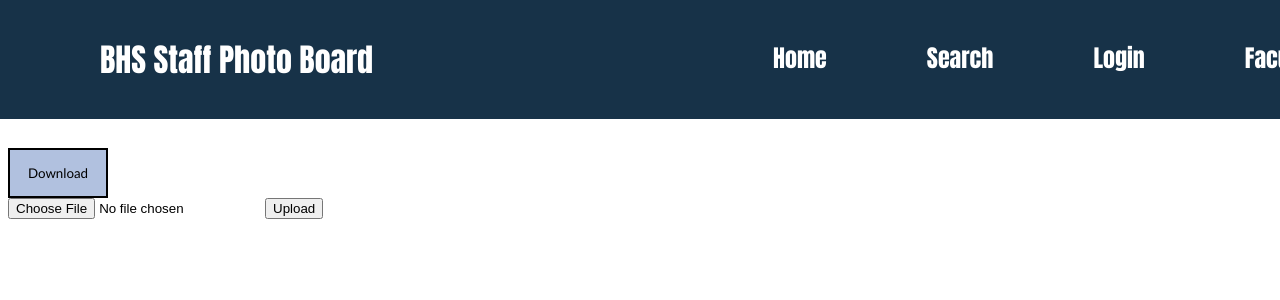
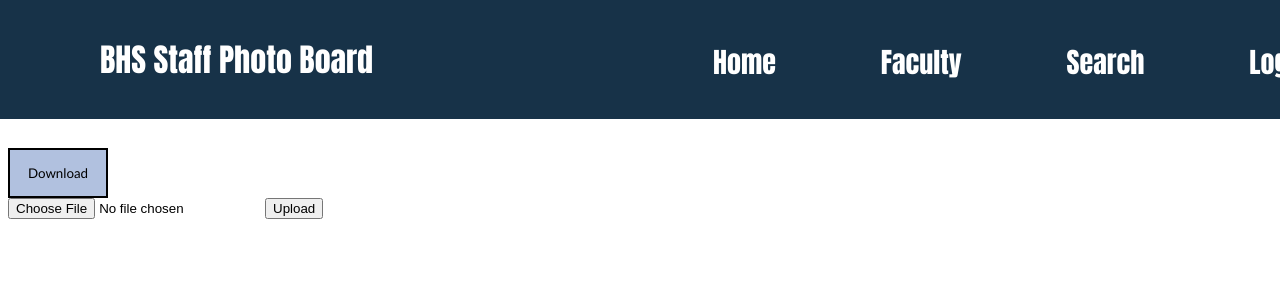
Before and after one commit to IsaacYao20036/DT_photoboard, a Flask app: page /edit in a window 1280 px wide. Shown: the top 300 px of the page. Run offline with Flask 3, Linux system fonts and the light colour scheme.

Commit message:
reworked the positions of links in nav

```diff
--- a/app/static/css/style.css
+++ b/app/static/css/style.css
@@ -127,24 +127,31 @@ header {
 nav {
     float: inline-start;
     display: inline;
-    margin-top: 40px;
-    margin-left: 400px;
+    margin-top: 25px;
+    margin-left: 300px;
 }
 
-nav > a {
-    float: inline-start;
+#navList {
+    list-style-type: none;
+}
+
+#navList > li {
+    display: inline;
     margin-right: 100px;
+}
+
+#navList > li > a {
     font-family: Impact, Haettenschweiler, 'Arial Narrow Bold', sans-serif;
     font-size: 1.5em;
     color: white;
     text-decoration: none;
 }
 
-nav > .dropdown > .dropbtn{
+#navList .dropdown > .dropbtn{
     padding: 0;
 }
 
-nav > .dropdown > .dropdown-content {
+#navList .dropdown > .dropdown-content {
     background-color: #173248;
     font-family: Impact, Haettenschweiler, 'Arial Narrow Bold', sans-serif;
 }
--- a/app/templates/nav.html
+++ b/app/templates/nav.html
@@ -1,5 +1,8 @@
+<ul id="navList">
+    <li>
         <a href="/">Home</a>
-<a href="/search">Search</a>
+    </li>
+    <li>
         <!-- Dropdown code from W3Schools: https://www.w3schools.com/howto/howto_js_dropdown.asp -->
         <div class="dropdown">
             <button onclick="toggleDropdown(navDropdown)" class="dropbtn">Faculty</button>
@@ -9,6 +12,13 @@
                 <a href="/faculty/3">Link 3</a>
             </div>
         </div>
+    </li>
+    <li>
+        <a href="/search">Search</a>
+    </li>
+    <li>
         <a href="/login">Login</a>
+    </li>
+</ul>
 
 <script src="{{url_for('static', filename='/js/dropdown.js')}}"></script>
```
Lines whose indentation alone changed are shown as unchanged.
